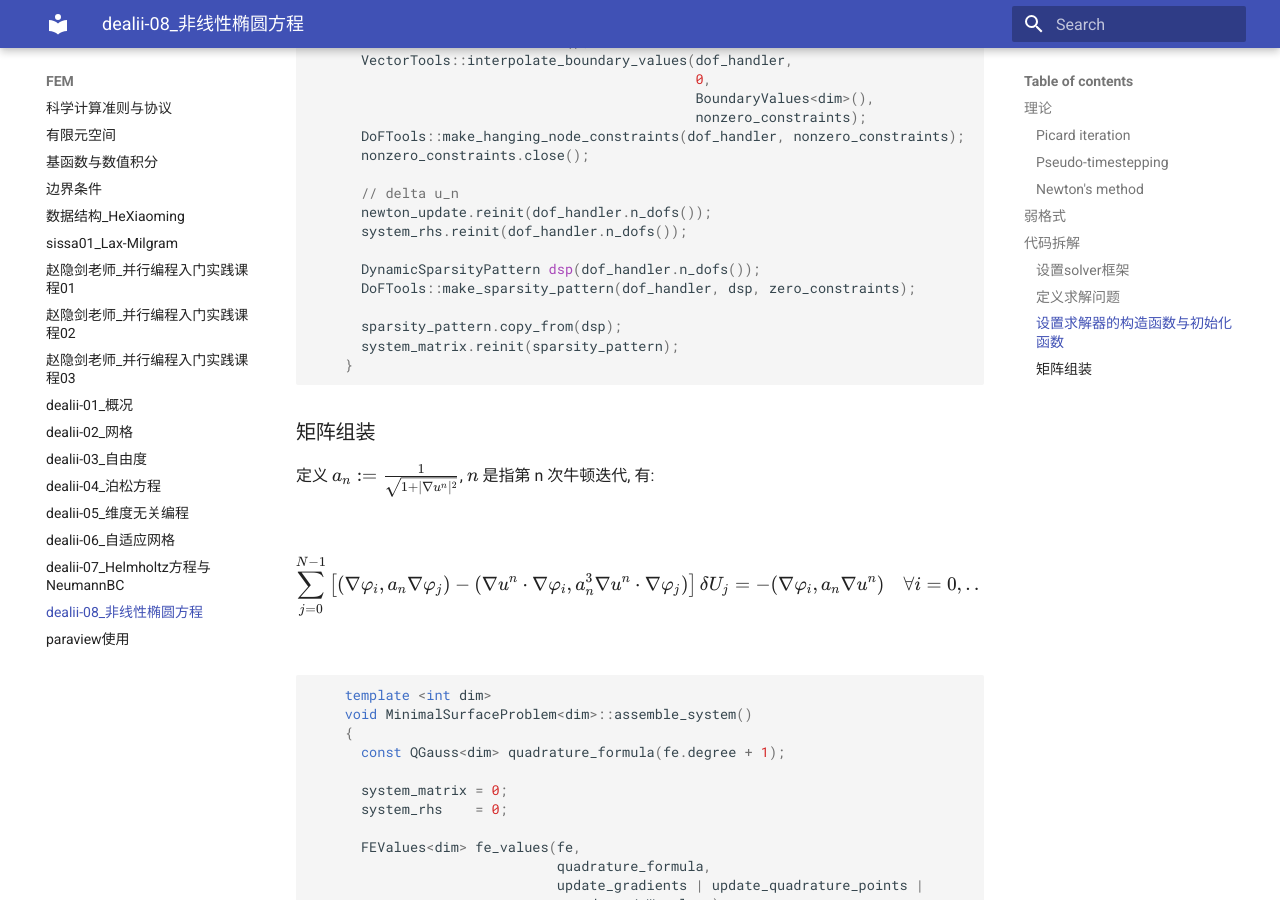
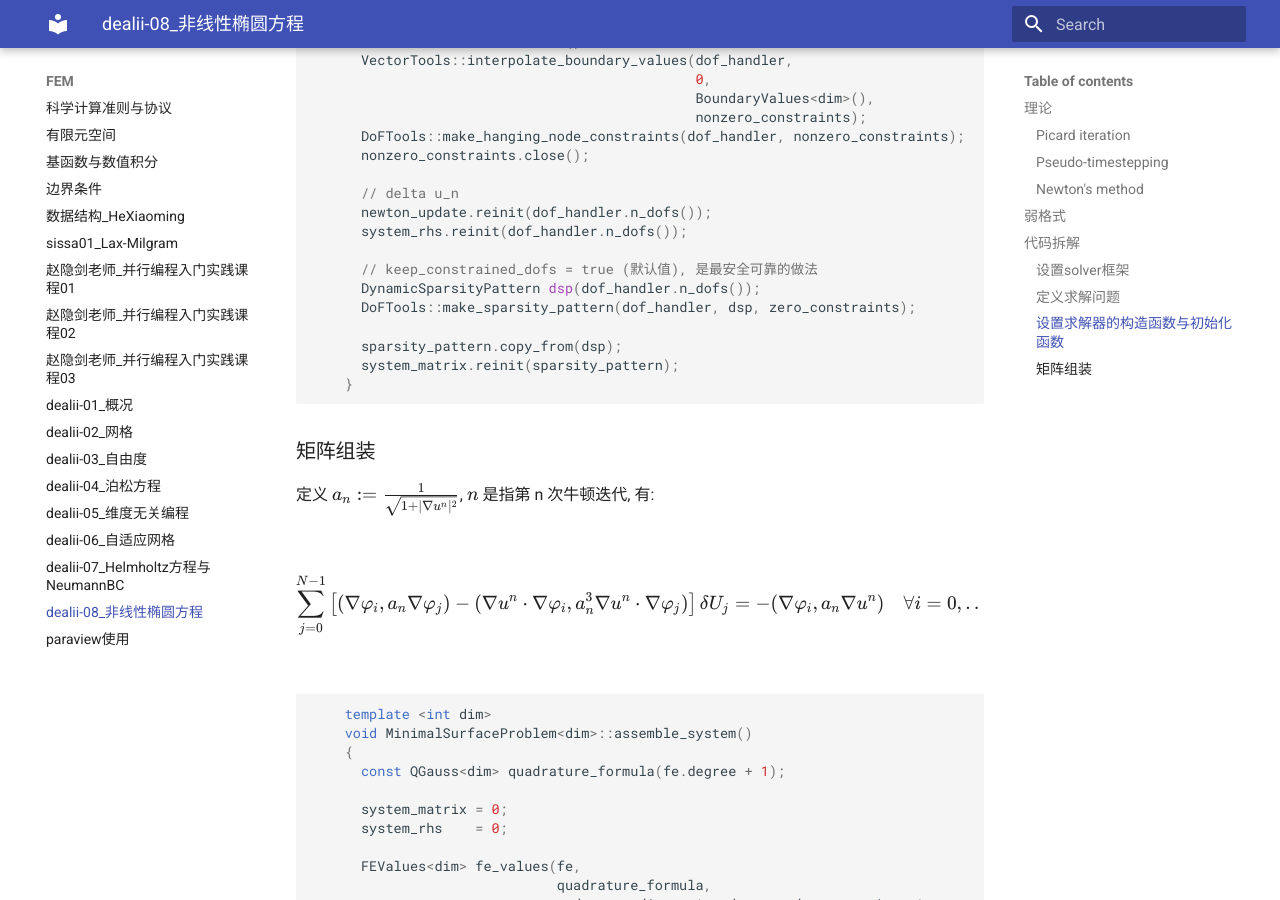
Before and after one commit to ymma98/technotes, an MkDocs documentation site: the page built from docs/FEM/dealii-08_非线性椭圆方程.md, in a window 1280 px wide and 900 px high, scrolled down 9057 px. Built offline with MkDocs 1.6.1 and Material for MkDocs 9.7.7, drawn with Linux system fonts in a browser that asks for light colours; part of the change alters nothing that is shown.

Commit message:
docs/FEM/dealii-08_非线性椭圆方程.md updated from https://stackedit.cn/

```diff
--- a/docs/FEM/dealii-08_非线性椭圆方程.md
+++ b/docs/FEM/dealii-08_非线性椭圆方程.md
@@ -366,6 +366,7 @@ where the surface attains the values $u(x, y) \Big|_{\partial \Omega} = g(x, y)
       newton_update.reinit(dof_handler.n_dofs());
       system_rhs.reinit(dof_handler.n_dofs());
 
+      // keep_constrained_dofs = true (默认值), 是最安全可靠的做法
       DynamicSparsityPattern dsp(dof_handler.n_dofs());
       DoFTools::make_sparsity_pattern(dof_handler, dsp, zero_constraints);
 
@@ -453,8 +454,8 @@ $$
 
 
 <!--stackedit_data:
-eyJoaXN0b3J5IjpbMTk0NTcxMTUwNywtMTAwNjQ0NDEwMCwxMj
-k3OTEwOTI3LDEwOTY5NTQ3NjgsMjA3MDE5MzIwOCwtMTcyNjgz
-OTc5OSwxMzc5MDMwMjQ3LC0xMzkxMDQ1MjA3LDE5NDU0NDQyOD
-FdfQ==
+eyJoaXN0b3J5IjpbLTIwOTM3ODQxMTQsMTk0NTcxMTUwNywtMT
+AwNjQ0NDEwMCwxMjk3OTEwOTI3LDEwOTY5NTQ3NjgsMjA3MDE5
+MzIwOCwtMTcyNjgzOTc5OSwxMzc5MDMwMjQ3LC0xMzkxMDQ1Mj
+A3LDE5NDU0NDQyODFdfQ==
 -->
```
